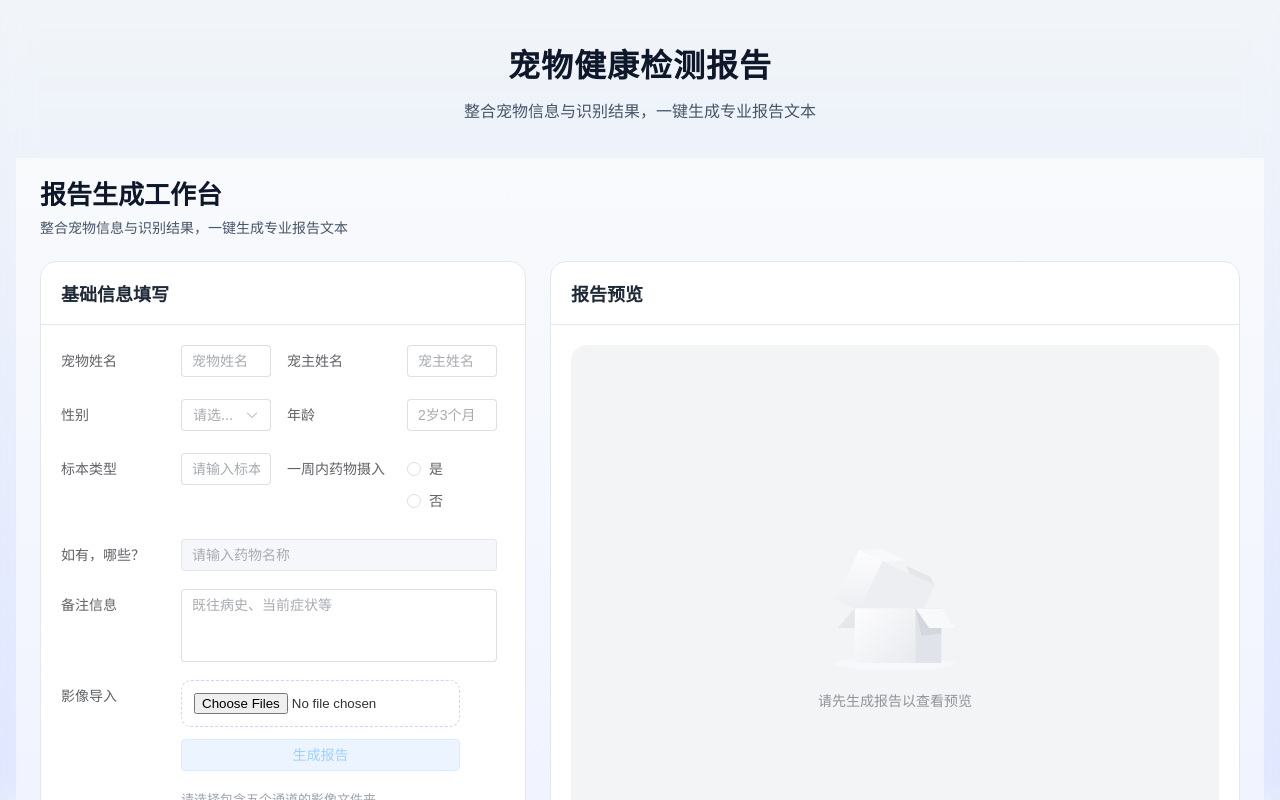
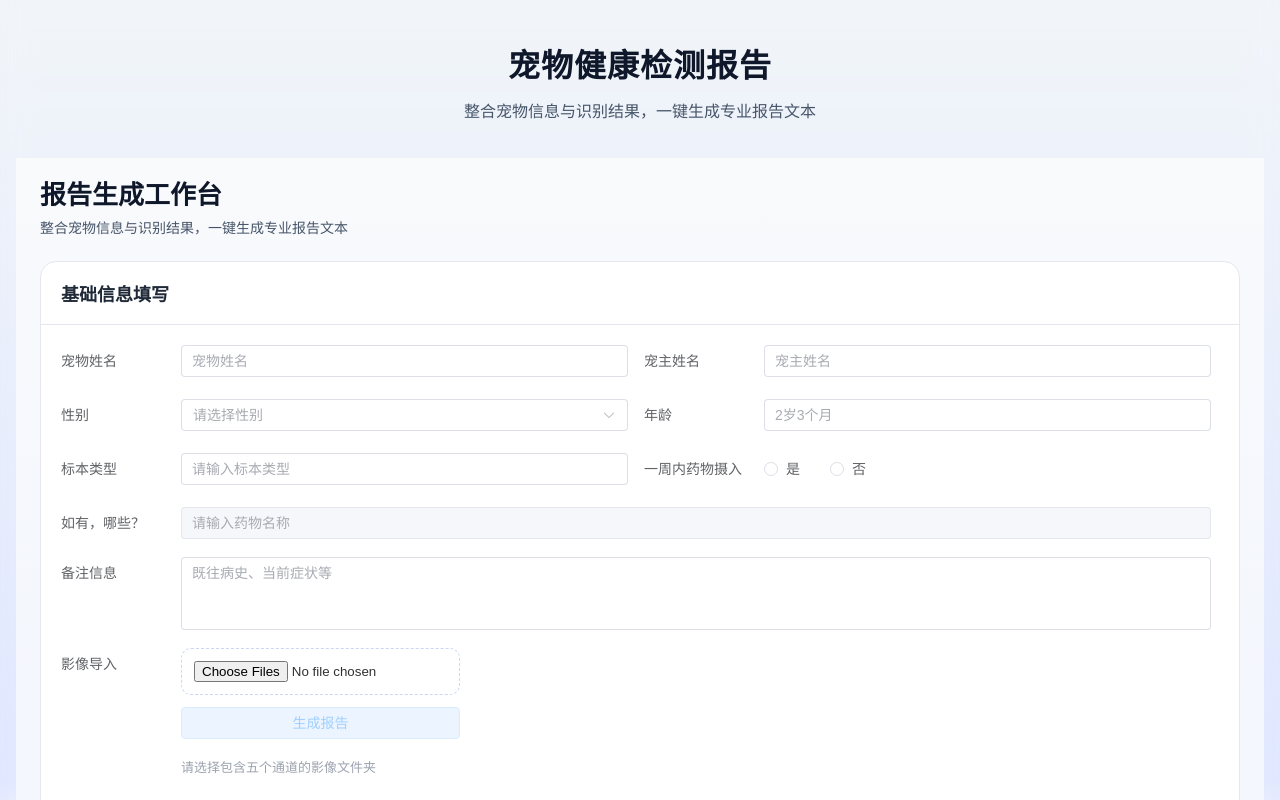
Before and after one commit to OnlyouKeke/ppcml, a Vue app in the folder frontend/: page /#/ in a window 1280 px wide. Shown: the top 800 px of the page. Built offline with nearby package versions, Linux system fonts and the light colour scheme.

Commit message:
Reorder report form above preview

```diff
--- a/frontend/src/views/ReportBuilder.vue
+++ b/frontend/src/views/ReportBuilder.vue
@@ -7,8 +7,7 @@
       </div>
     </header>
 
-    <el-row :gutter="24" class="layout">
-      <el-col :xs="24" :md="10" class="form-column">
+    <section class="layout">
       <el-card shadow="hover" class="form-card">
         <template #header>
           <div class="card-title">基础信息填写</div>
@@ -102,9 +101,6 @@
         </el-form>
       </el-card>
 
-      </el-col>
-
-      <el-col :xs="24" :md="14" class="preview-column">
       <el-card shadow="hover" class="preview-card">
         <template #header>
           <div class="card-title">报告预览</div>
@@ -186,8 +182,7 @@
             <el-button :disabled="!hasReport" @click="resetAll">重置内容</el-button>
           </div>
         </el-card>
-      </el-col>
-    </el-row>
+    </section>
   </div>
 </template>
 
@@ -691,7 +686,9 @@ onBeforeUnmount(() => {
 }
 
 .layout {
-  align-items: stretch;
+  display: flex;
+  flex-direction: column;
+  gap: 24px;
 }
 
 .form-card,
```
Lines whose indentation alone changed are shown as unchanged.
